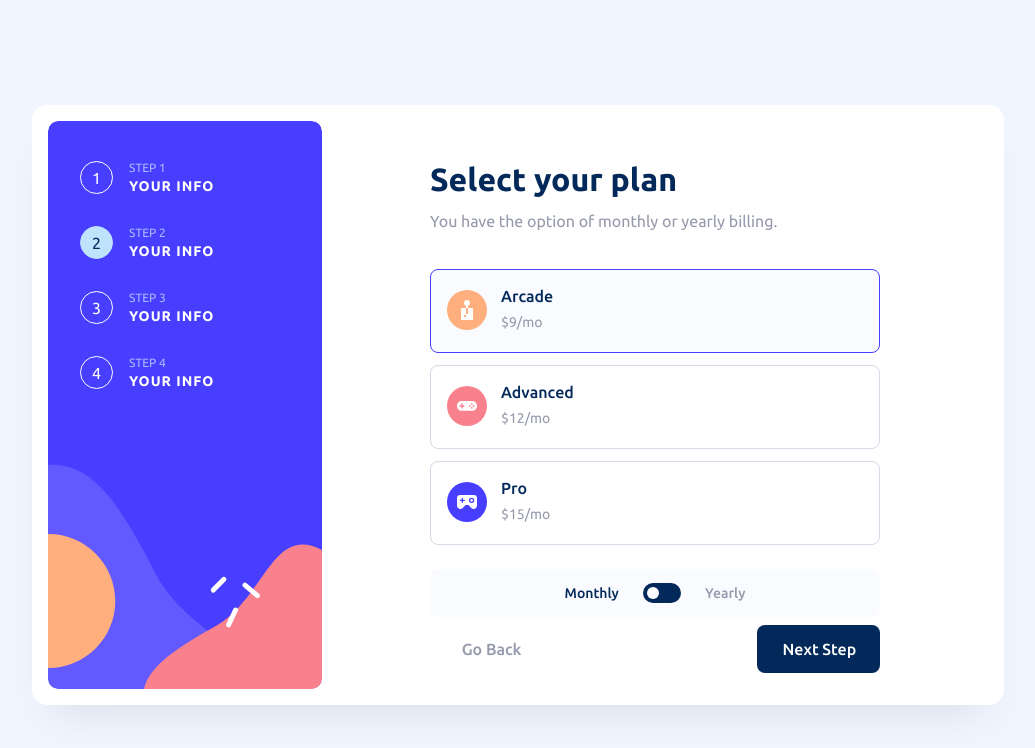
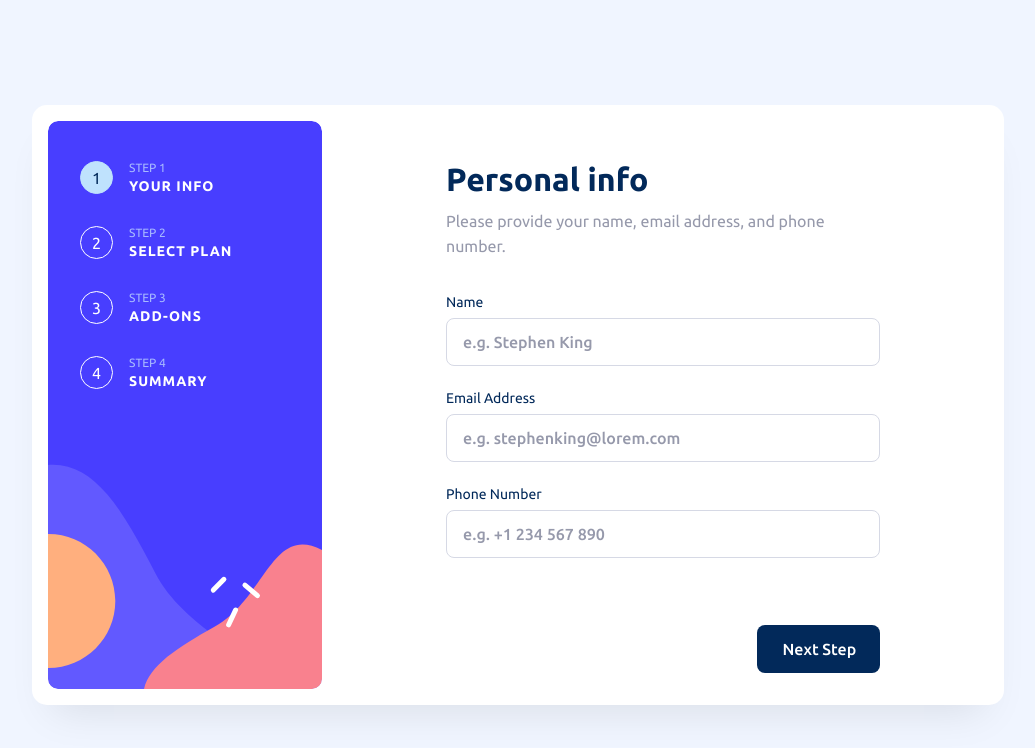
Before and after one commit to ionStici/multi-step-form, a React (Vite) app: page / in a window 1280 px wide. Shown: the top 748 px of the page, without its empty margins (122-1157 px from the left). Built offline with nearby package versions, Linux system fonts and the light colour scheme.

Commit message:
Finish Step 2

```diff
--- a/src/App.jsx
+++ b/src/App.jsx
@@ -5,18 +5,24 @@ import Buttons from "./components/Buttons";
 import { useState, useRef } from "react";
 
 function App() {
-  const [step, setStep] = useState(2);
+  const [step, setStep] = useState(1);
 
   const step1Ref = useRef(null);
+  const step2Ref = useRef(null);
 
   const callValidate = () => {
     return step1Ref.current.validate(false);
+  };
+
+  const callSubmitData = () => {
+    return step2Ref.current.submitData();
   };
 
   function handleSteps({ target }) {
     const { type } = target.dataset;
 
     if (type === "back") {
+      step === 2 ? callSubmitData() : "";
       setStep((prev) => (prev > 1 ? prev - 1 : prev));
     }
 
@@ -25,7 +31,12 @@ function App() {
       isValid ? setStep((prev) => (prev < 4 ? prev + 1 : prev)) : "";
     }
 
-    if (type === "next" && step > 1) {
+    if (type === "next" && step === 2) {
+      const isValid = callSubmitData();
+      isValid ? setStep((prev) => (prev < 4 ? prev + 1 : prev)) : "";
+    }
+
+    if (type === "next" && step === 3) {
       setStep((prev) => (prev < 4 ? prev + 1 : prev));
     }
 
@@ -38,7 +49,7 @@ function App() {
     <>
       <Steps step={step} />
       {step === 1 && <PersonalInfo ref={step1Ref} />}
-      {step === 2 && <Plan />}
+      {step === 2 && <Plan ref={step2Ref} />}
       {step === 3 && ""}
       {step === 4 && ""}
       <Buttons step={step} onClick={handleSteps} />
--- a/src/components/Step.jsx
+++ b/src/components/Step.jsx
@@ -1,6 +1,6 @@
 import styles from "./../styles/Steps.module.scss";
 
-function Step({ step, num, match }) {
+function Step({ step, num, text, match }) {
   return (
     <li>
       <p className={`${styles.num} ${step === num ? styles.active : ""}`}>
@@ -9,7 +9,7 @@ function Step({ step, num, match }) {
       {match && (
         <p>
           <span>Step {num}</span>
-          <span>Your Info</span>
+          <span>{text}</span>
         </p>
       )}
     </li>
--- a/src/components/Steps.jsx
+++ b/src/components/Steps.jsx
@@ -13,6 +13,7 @@ function Steps({ step }) {
   const bgImg = { backgroundImage: `url(${match ? bgDesktop : bgMobile})` };
 
   const nums = [1, 2, 3, 4];
+  const text = ["Your Info", "Select Plan", "Add-Ons", "Summary"];
 
   useEffect(() => {
     const mediaQuery = window.matchMedia("(min-width: 768px)");
@@ -24,8 +25,8 @@ function Steps({ step }) {
   return (
     <div className={styles.wrapper} style={bgImg}>
       <ul>
-        {nums.map((num) => (
-          <Step key={num} step={step} num={num} match={match} />
+        {nums.map((num, i) => (
+          <Step key={num} step={step} num={num} text={text[i]} match={match} />
         ))}
       </ul>
     </div>
--- a/src/components/step2/Plan.jsx
+++ b/src/components/step2/Plan.jsx
@@ -1,6 +1,6 @@
 import styles from "./../../styles/Plan.module.scss";
 import { assets } from "../../store/Assets";
-import { useState, useContext } from "react";
+import { useState, useContext, useEffect } from "react";
 import Heading from "../Heading";
 import Box from "./Box";
 import Toggle from "./Toggle";
@@ -30,10 +30,20 @@ const plans = [
   },
 ];
 
-function Plan() {
-  const [monthly, setMonthly] = useState(true);
-  const [activePlan, setActivePlan] = useState("Arcade");
+const Plan = forwardRef((_, ref) => {
+  const [monthly, setMonthly] = useState(null);
+  const [activePlan, setActivePlan] = useState(null);
+
   const { plan, setPlan } = useContext(PlanContext);
+  const { activePlan: selectedPlan, billed } = plan;
+
+  useEffect(() => {
+    if (billed) billed === "Monthly" ? setMonthly(true) : setMonthly(false);
+    if (selectedPlan) setActivePlan(selectedPlan);
+
+    if (!billed) setMonthly(true);
+    if (!selectedPlan) setActivePlan("Arcade");
+  }, []);
 
   function handleActive({ target }) {
     const { plan } = target.dataset;
@@ -42,13 +52,15 @@ function Plan() {
 
   function submitData() {
     const plan = plans.find((plan) => plan.name === activePlan);
-    activePlan;
+
     const billed = monthly ? "Monthly" : "Yearly";
     const price = monthly ? plan.monthly : plan.yearly;
 
     setPlan({ activePlan, billed, price });
-    console.log(plan);
+    return true;
   }
+
+  useImperativeHandle(ref, () => ({ submitData }));
 
   return (
     <>
@@ -58,6 +70,7 @@ function Plan() {
           text="You have the option of monthly or yearly billing."
         />
 
+        <div className={styles.box_wrapper}>
           {plans.map((plan, i) => {
             return (
               <Box
@@ -70,11 +83,12 @@ function Plan() {
               />
             );
           })}
+        </div>
 
         <Toggle monthly={monthly} setMonthly={setMonthly} />
       </section>
     </>
   );
-}
+});
 
 export default Plan;
--- a/src/styles/Buttons.module.scss
+++ b/src/styles/Buttons.module.scss
@@ -16,20 +16,16 @@
     background-color: transparent;
 
     grid-column: 2 / 3;
-    grid-row: 1 / 2;
+    grid-row: 2 / 3;
 
-    width: 432px;
-    padding: 16px;
+    max-width: 482px;
+    padding: 16px 16px 16px 32px;
 
     height: 80px;
     margin: 0 auto;
 
     margin-top: auto;
     box-shadow: none;
-
-    @media only screen and (min-width: 805px) {
-      width: 482px;
-    }
   }
 
   div {
--- a/src/styles/PersonalInfo.module.scss
+++ b/src/styles/PersonalInfo.module.scss
@@ -11,16 +11,12 @@
     grid-column: 2 / 3;
     grid-row: 1 / 2;
 
-    width: 432px;
-    padding: 40px 16px 0 16px;
+    width: 100%;
+    max-width: 482px;
+    padding: 40px 16px 0 32px;
 
-    max-width: revert;
     box-shadow: revert;
     background-color: transparent;
-  }
-
-  @media only screen and (min-width: 805px) {
-    width: 482px;
   }
 }
 
--- a/src/styles/Plan.module.scss
+++ b/src/styles/Plan.module.scss
@@ -11,20 +11,23 @@
     grid-column: 2 / 3;
     grid-row: 1 / 2;
 
-    width: 432px;
-    padding: 40px 16px 0 16px;
+    width: 100%;
+    max-width: 482px;
+    padding: 40px 16px 0 32px;
 
-    max-width: revert;
     box-shadow: none;
     background-color: transparent;
-  }
-
-  @media only screen and (min-width: 805px) {
-    width: 482px;
   }
 }
 
 // // // // //
+
+.box_wrapper {
+  @media only screen and (min-width: 768px) {
+    display: flex;
+    column-gap: 18px;
+  }
+}
 
 .btn_box {
   display: flex;
@@ -42,6 +45,17 @@
 
   &:hover {
     border: 1px solid hsla(243, 100%, 62%, 1) !important;
+  }
+
+  @media only screen and (min-width: 768px) {
+    max-width: 140px;
+    height: 160px;
+    padding: 20px 16px;
+    margin-bottom: 0;
+
+    flex-direction: column;
+    align-items: flex-start;
+    justify-content: space-between;
   }
 
   img {
@@ -84,6 +98,10 @@
   height: 48px;
   margin-top: 24px;
 
+  @media only screen and (min-width: 768px) {
+    margin-top: 32px;
+  }
+
   button {
     display: flex;
     align-items: center;
@@ -100,6 +118,10 @@
     color: hsla(231, 11%, 63%, 1);
     font-size: 14px;
     font-weight: 500;
+
+    @media only screen and (min-width: 768px) {
+      font-weight: 700;
+    }
 
     &.active {
       color: hsla(213, 96%, 18%, 1);
@@ -119,6 +141,7 @@
       height: 12px;
       border-radius: 50%;
       background-color: hsla(0, 0%, 100%, 1);
+      transform: translateX(0);
       transition: transform 0.2s;
 
       &.active {
--- a/src/styles/Steps.module.scss
+++ b/src/styles/Steps.module.scss
@@ -13,7 +13,7 @@
 
   @media only screen and (min-width: 768px) {
     grid-column: 1 / 2;
-    grid-row: 1 / 2;
+    grid-row: 1 / 3;
 
     position: revert;
     z-index: revert;
--- a/src/styles/general.scss
+++ b/src/styles/general.scss
@@ -35,19 +35,16 @@ button {
     position: revert;
     display: grid;
     grid-template-columns: minmax(0, 274px) minmax(0, 1fr);
+    grid-template-rows: 1fr 80px;
 
     max-width: 972px;
     height: 600px;
 
-    padding: 16px 0 16px 16px;
+    padding: 16px;
     margin: 105px auto;
 
     border-radius: 15px;
     background-color: hsla(0, 0%, 100%, 1);
     box-shadow: 0px 25px 40px -20px rgba(0, 0, 0, 0.1);
   }
-
-  @media only screen and (min-width: 805px) {
-    padding: 16px;
-  }
 }
```
Lines whose indentation alone changed are shown as unchanged.
